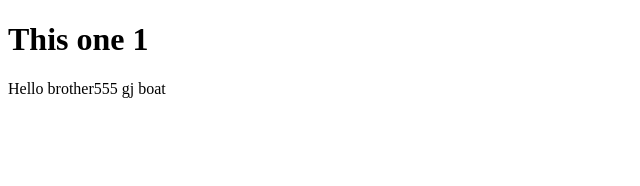
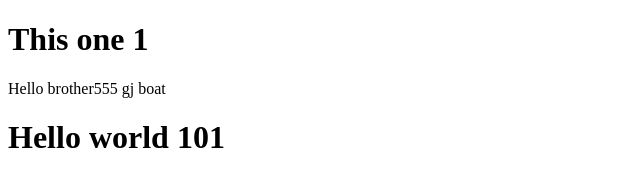
Before and after one commit to DSum001/SE-Lab3-B6512521, a plain HTML site: page index.html in a window 1280 px wide. Shown: the whole page, without its empty margins (0-640 px from the left). Drawn offline with Linux system fonts and the light colour scheme.

Commit message:
test commit - close #4

```diff
--- a/index.html
+++ b/index.html
@@ -8,5 +8,12 @@
 <body>
     <h1>This one 1</h1>
     <p>Hello brother555 gj boat</p>
+    <div>
+        <div>
+            <h1>
+                Hello world 101
+            </h1>
+        </div>
+    </div>
 </body>
 </html>
```
